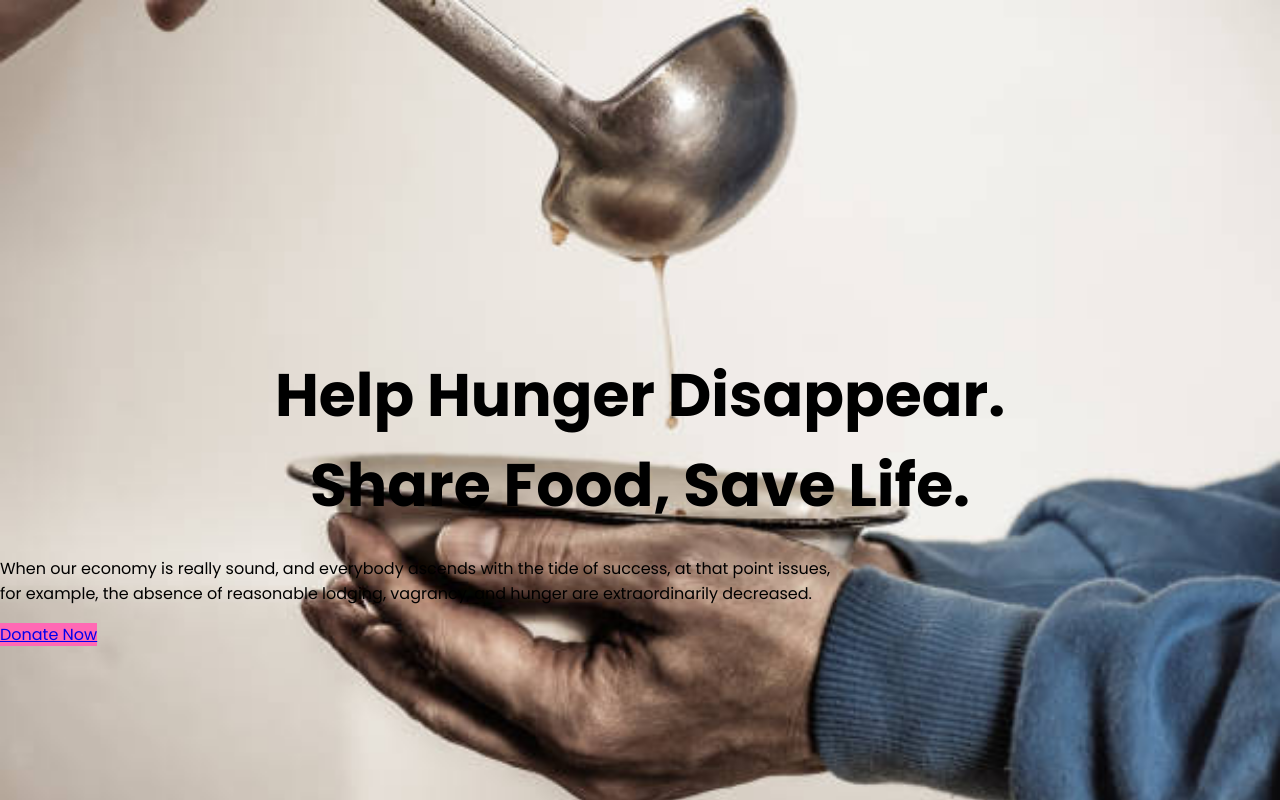
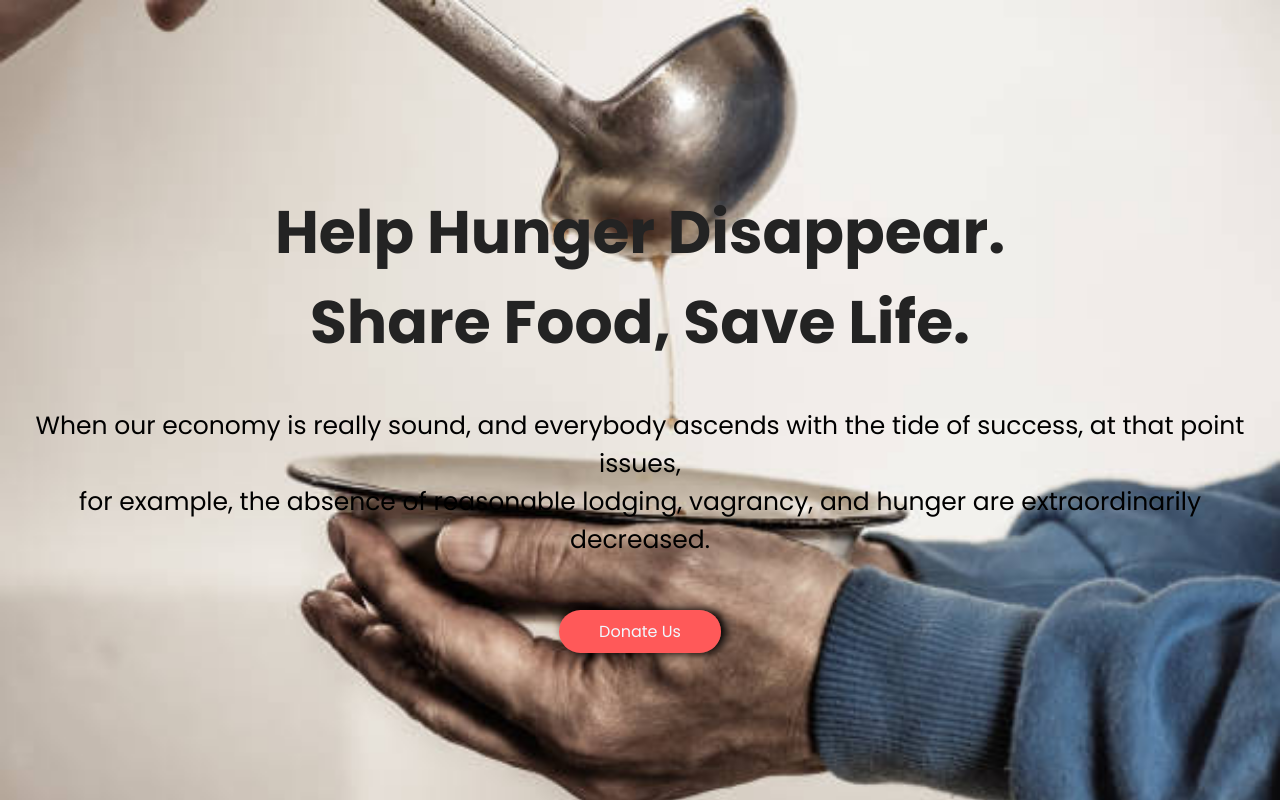
Before and after one commit to shahriarahmmed/share-your-food, a plain HTML site: page index.html in a window 1280 px wide. Drawn offline with Linux system fonts and the light colour scheme.

Commit message:
top section

```diff
--- a/index.html
+++ b/index.html
@@ -18,9 +18,11 @@
     <section class="home-sec">
         <div>
             <h1>Help Hunger Disappear. <br>Share Food, Save Life.</h1>
-            <p>When our economy is really sound, and everybody ascends with the tide of success, at that point issues,<br>
+            <p id="home-para">When our economy is really sound, and everybody ascends with the tide of success, at that point issues,<br>
             for example, the absence of reasonable lodging, vagrancy, and hunger are extraordinarily decreased.</p>
-            <a href="#" class="cta-button">Donate Now</a>
+            <div class="button">
+                <a href="#" target="_blank" class="cta-button">Donate Us</a>
+            </div>
         </div>
     </section>
 </body>
--- a/style.css
+++ b/style.css
@@ -3,25 +3,39 @@ body {
     margin: 0;
     padding: 0;
 }
-
 .home-sec {
+    display: flex;
     min-height: 100vh;
-    width: 100%;
     background-image: url(images/share-food1.jpg);
     background-repeat: no-repeat;
     background-size: cover;
-}
-div {
     justify-content: center;
+    align-items: center;
 }
 h1 {
-margin: 0;
-padding: 10px;
-padding-top: 350px;
-color: black;
-text-align: center;
-font-size: 60px;
+    margin: 10px;
+    padding: 20px;
+    color: rgb(35, 35, 35);
+    text-align: center;
+    font-size: 60px;
+}
+#home-para {
+    margin: 10px;
+    padding: 10px;
+    text-align: center;
+    font-size: 25px;
+}
+.button {
+    text-align: center;
+    margin-top: 50px;
 }
 .cta-button {
-    background-color: hotpink;
+
+    color: aliceblue;
+    text-decoration: none;
+    background-color: #FF5959;
+    margin: 20px;
+    padding: 10px 40px;
+    border-radius: 50px;
+    box-shadow: 5px 0px 10px black;
 }
```
